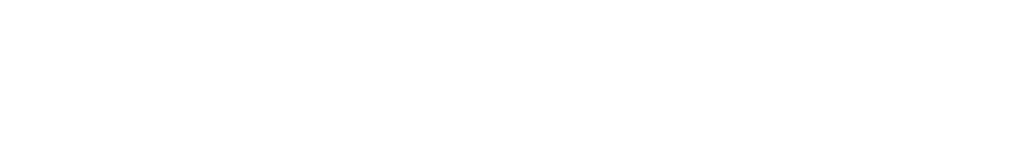
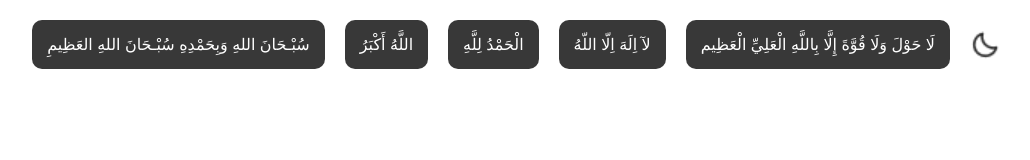
Before and after one commit to saadahmed18/Rosary, a plain HTML site: page index.html in a window 1280 px wide. Shown: the whole page, without its empty margins (124-1154 px from the left). Drawn offline with Linux system fonts and the light colour scheme.

Commit message:
Add Header Section And Dark Mode And Light Mode

```diff
--- a/assets/scripts/main.js
+++ b/assets/scripts/main.js
@@ -0,0 +1,9 @@
+document.getElementById("switch").onclick = () => {
+  if (document.body.classList.contains("dark-mode")) {
+    document.body.classList.remove("dark-mode");
+    document.getElementById("switch").src = "assets/images/moon.webp";
+  } else {
+    document.body.classList.add("dark-mode");
+    document.getElementById("switch").src = "assets/images/sun.webp";
+  }
+};
--- a/assets/styles/main.css
+++ b/assets/styles/main.css
@@ -30,3 +30,40 @@
     width: 1170px;
   }
 }
+body {
+  direction: rtl;
+  font-family: Arial, "Helvetica Neue", Helvetica, sans-serif;
+}
+body.dark-mode {
+  transition: 0.5s;
+  background-color: var(--dark-mode-color);
+}
+body.dark-mode header .container p,
+body.dark-mode button {
+  color: var(--black-color);
+  background-color: var(--rajah-color);
+}
+body.dark-mode input {
+  color: var(--black-color);
+  background-color: var(--gray-color);
+}
+header {
+  padding: 20px 0;
+}
+header .container {
+  display: flex;
+  justify-content: center;
+  align-items: center;
+  flex-wrap: wrap;
+  gap: 20px;
+}
+header .container img {
+  width: 30px;
+  cursor: pointer;
+}
+header .container p {
+  padding: 15px;
+  color: var(--white-color);
+  background-color: var(--main-color);
+  border-radius: 10px;
+}
--- a/index.html
+++ b/index.html
@@ -0,0 +1,22 @@
+<!DOCTYPE html>
+<html lang="en">
+<head>
+  <meta charset="UTF-8">
+  <meta name="viewport" content="width=device-width, initial-scale=1.0">
+  <title>Rosary</title>
+  <link rel="stylesheet" href="assets/styles/main.css">
+</head>
+<body>
+  <header>
+    <div class="container">
+      <img id="switch" src="assets/images/moon.webp" alt="Moon Icon" />
+      <p>لَا حَوْلَ وَلَا قُوَّةَ إِلَّا بِاللَّهِ الْعَلِيِّ الْعَظِيم</p>
+      <p>لآ اِلَهَ اِلّا اللّهُ</p>
+      <p>الْحَمْدُ لِلَّهِ</p>
+      <p>اللَّهُ أَكْبَرُ</p>
+      <p>سُبْـحَانَ اللهِ وَبِحَمْدِهِ سُبْـحَانَ اللهِ العَظِيمِ</p>
+    </div>
+  </header>
+  <script src="assets/scripts/main.js"></script>
+</body>
+</html>
```
Also changed, not shown: assets/images/moon.webp (added), assets/images/sun.webp (added), assets/index.html (added).
